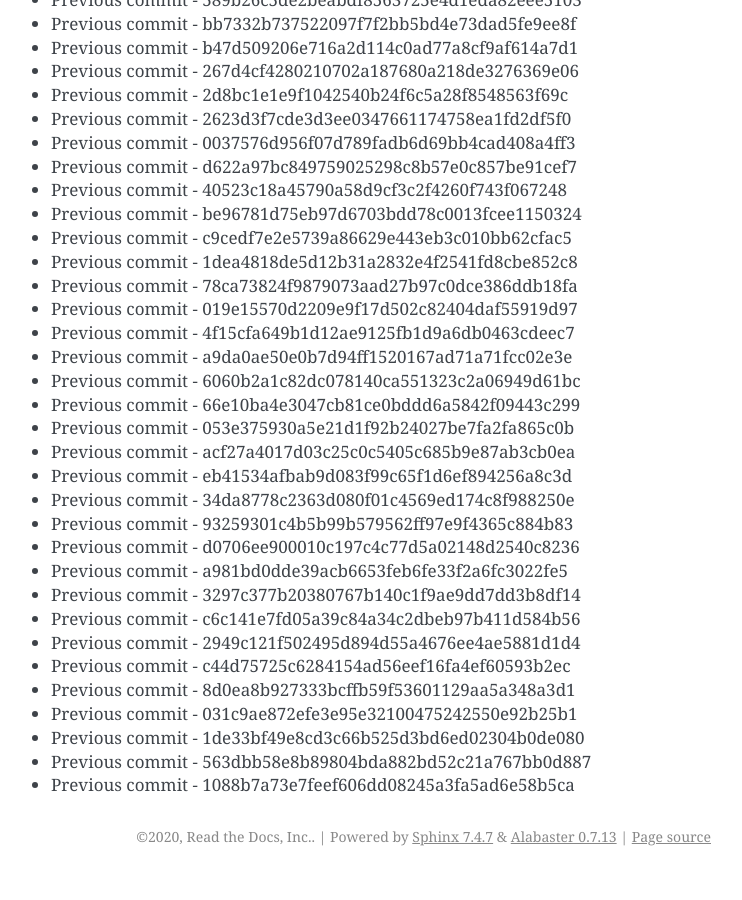
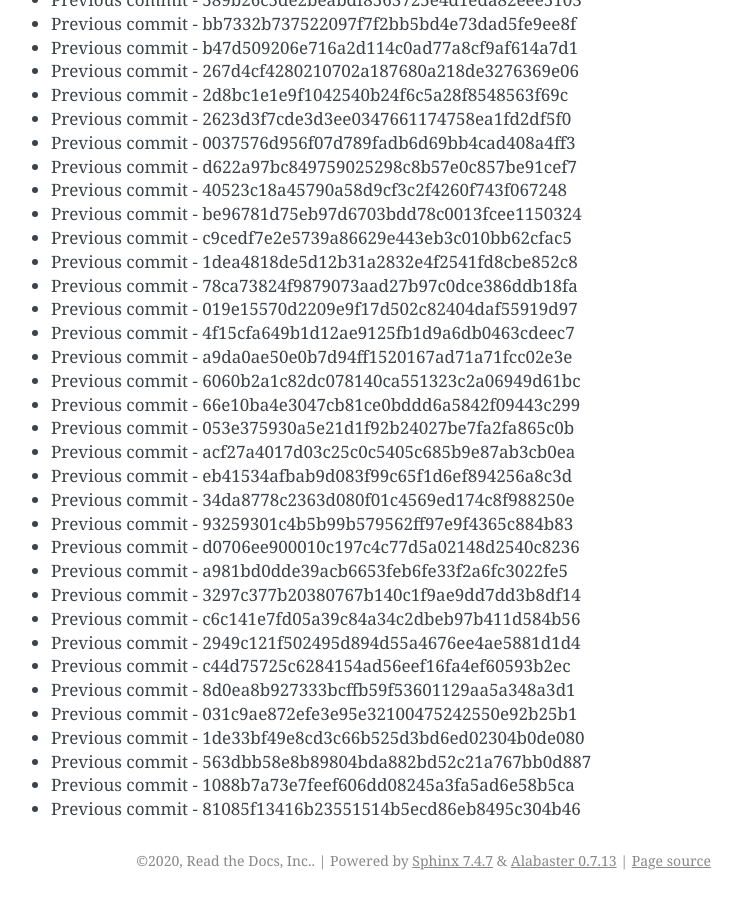
Before and after one commit to readthedocs/rtd-git-stresstest, a Sphinx documentation site: the page built from docs/updates.rst, in a window 1280 px wide and 900 px high, scrolled down 45227 px. Shown: the whole window, without its empty margins (399-1141 px from the left). Built offline with Sphinx 7.4.7, drawn with Linux system fonts in a browser that asks for light colours; before the commit the page ends 46103 px from its top, so only the background shows below that.

Commit message:
Generating commit from previous: 81085f13416b23551514b5ecd86eb8495c304b46

```diff
--- a/docs/updates.rst
+++ b/docs/updates.rst
@@ -1932,3 +1932,4 @@ It can be tested for any performance characteristics.
 * Previous commit - 1de33bf49e8cd3c66b525d3bd6ed02304b0de080
 * Previous commit - 563dbb58e8b89804bda882bd52c21a767bb0d887
 * Previous commit - 1088b7a73e7feef606dd08245a3fa5ad6e58b5ca
+* Previous commit - 81085f13416b23551514b5ecd86eb8495c304b46
```
